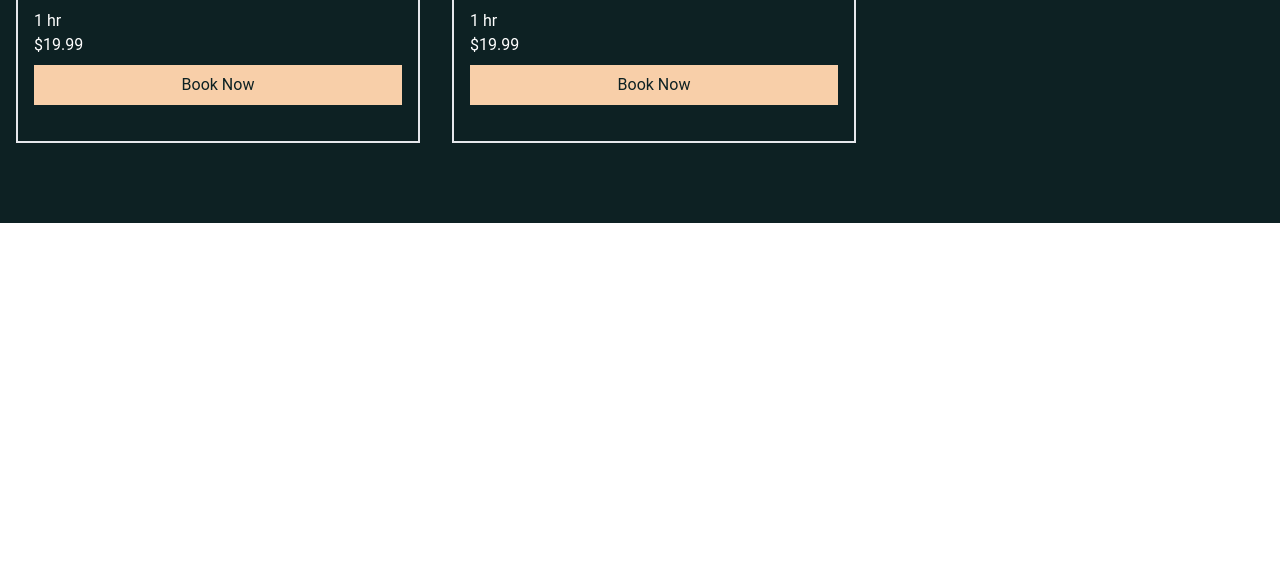
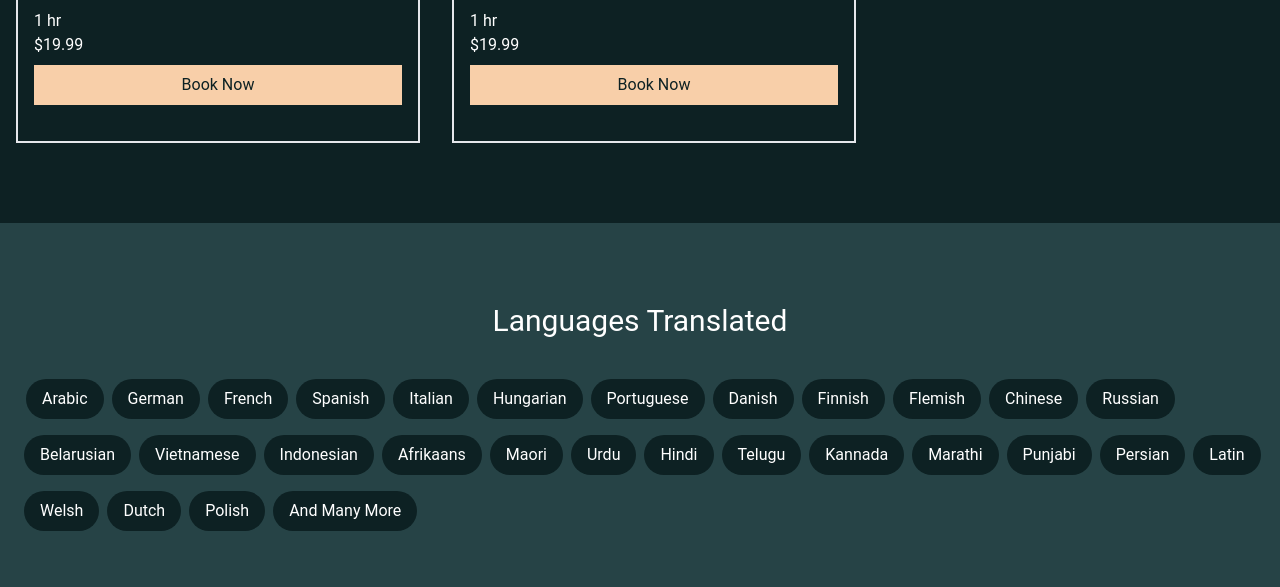
Before and after one commit to ayesiddiqua/srtranslationservices, a website: page index.html in a window 1280 px wide. Shown: the part 2074-2661 px from the top of the page. Before the commit the page ends 2297 px from the top, so only its background shows below. Drawn offline with nearby package versions, Linux system fonts and the light colour scheme; files that its build step writes are made by us from their sources.

Commit message:
Add language section

```diff
--- a/index.html
+++ b/index.html
@@ -169,6 +169,45 @@
                     </div>
                 </div>
             </section>
+
+            <section class="bg-lightGreen text-white py-12">
+                <div class="container">
+                    <h2 class="py-8 text-3xl text-center">
+                        Languages Translated
+                    </h2>
+                    <div class="flex flex-wrap space-x-2">
+                        <span class="btn ml-[10px]">Arabic</span>
+                        <span class="btn">German</span>
+                        <span class="btn">French</span>
+                        <span class="btn">Spanish</span>
+                        <span class="btn">Italian</span>
+                        <span class="btn">Hungarian</span>
+                        <span class="btn">Portuguese</span>
+                        <span class="btn">Danish</span>
+                        <span class="btn">Finnish</span>
+                        <span class="btn">Flemish</span>
+                        <span class="btn">Chinese</span>
+                        <span class="btn">Russian</span>
+                        <span class="btn">Belarusian</span>
+                        <span class="btn">Vietnamese</span>
+                        <span class="btn">Indonesian</span>
+                        <span class="btn">Afrikaans</span>
+                        <span class="btn">Maori</span>
+                        <span class="btn">Urdu</span>
+                        <span class="btn">Hindi</span>
+                        <span class="btn">Telugu</span>
+                        <span class="btn">Kannada</span>
+                        <span class="btn">Marathi</span>
+                        <span class="btn">Punjabi</span>
+                        <span class="btn">Persian</span>
+                        <span class="btn">Latin</span>
+                        <span class="btn">Welsh</span>
+                        <span class="btn">Dutch</span>
+                        <span class="btn">Polish</span>
+                        <span class="btn">And Many More</span>
+                    </div>
+                </div>
+            </section>
         </main>
     </body>
 </html>
--- a/styles/tailwind.css
+++ b/styles/tailwind.css
@@ -20,3 +20,9 @@
     margin: 0;
     padding: 0;
 }
+
+@layer utilities {
+    .btn {
+        @apply bg-darkGreen px-4 py-2 rounded-full my-2;
+    }
+}
```
Also changed, not shown: styles/main.css.
